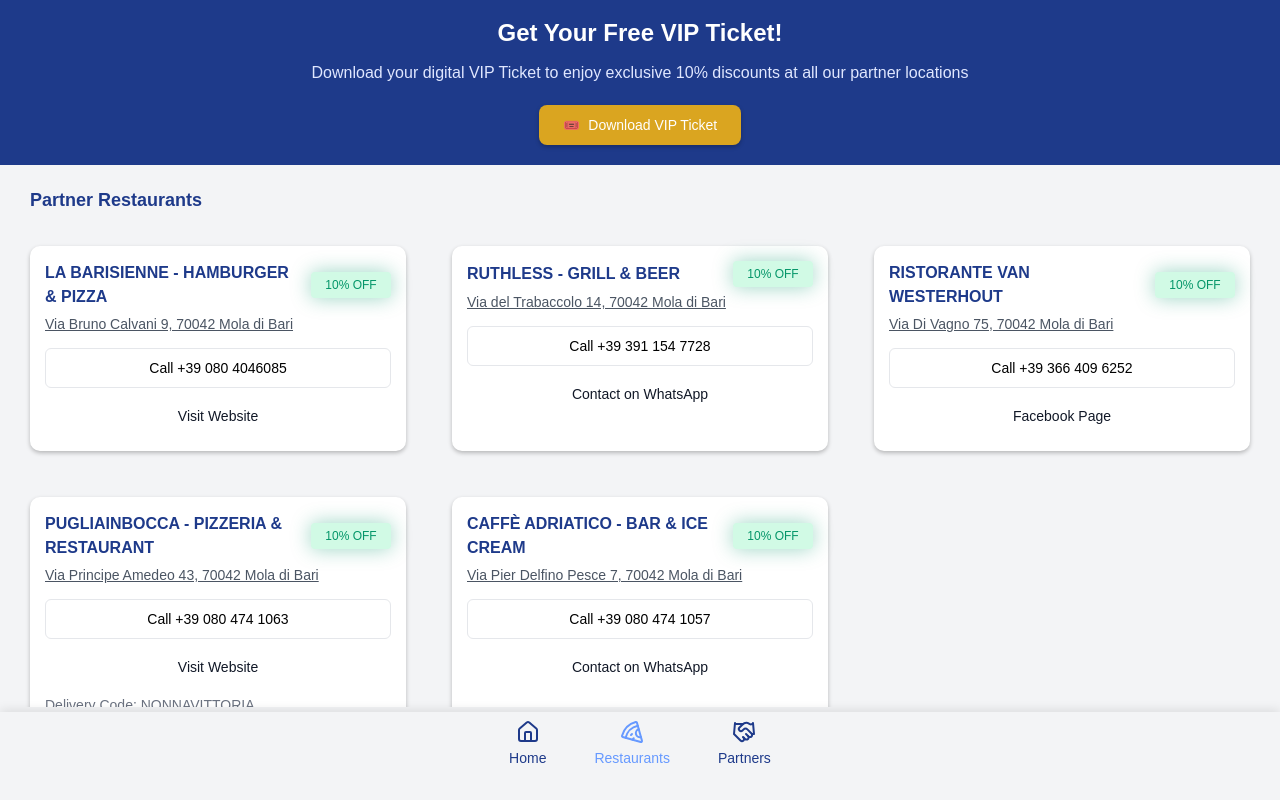
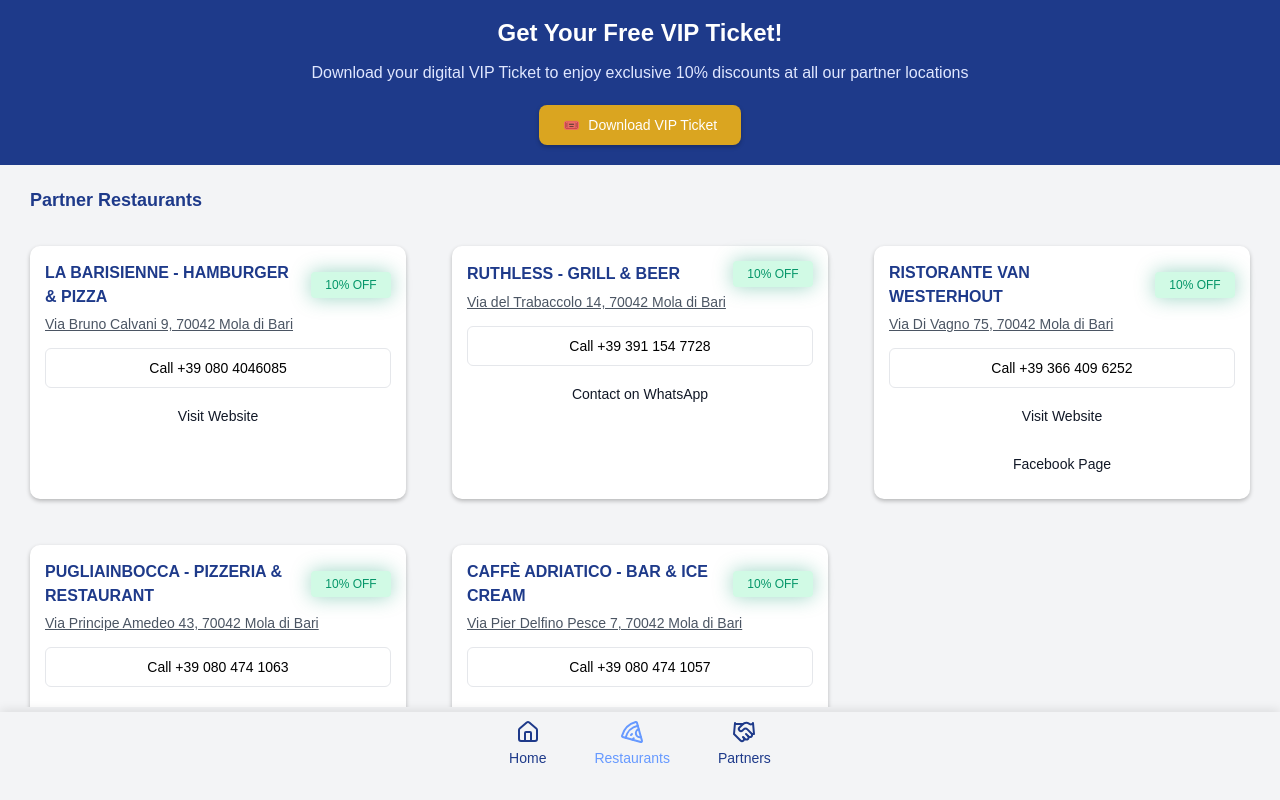
Before and after one commit to Mardar91/nva-webapp, a React (Create React App) app: page /restaurants in a window 1280 px wide. Built offline with nearby package versions, Linux system fonts and the light colour scheme.

Commit message:
Update Restaurants.tsx

```diff
--- a/src/pages/Restaurants.tsx
+++ b/src/pages/Restaurants.tsx
@@ -20,6 +20,7 @@ const restaurants = [
     name: "RISTORANTE VAN WESTERHOUT",
     address: "Via Di Vagno 75, 70042 Mola di Bari",
     phone: "+39 366 409 6252",
+    website: "https://www.quandoo.it/place/ristorante-van-westerhout-103289",
     facebook: "https://www.facebook.com/ristorantevanwesterhout/",
   },
   {
```
